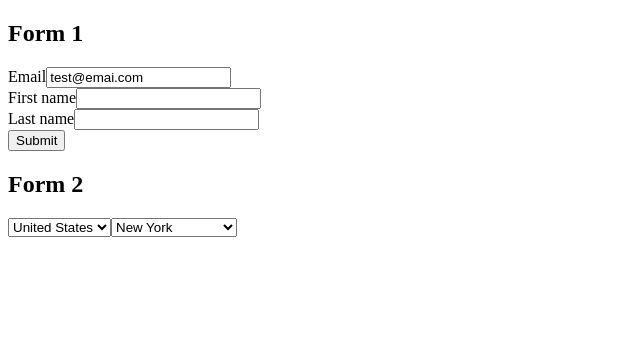
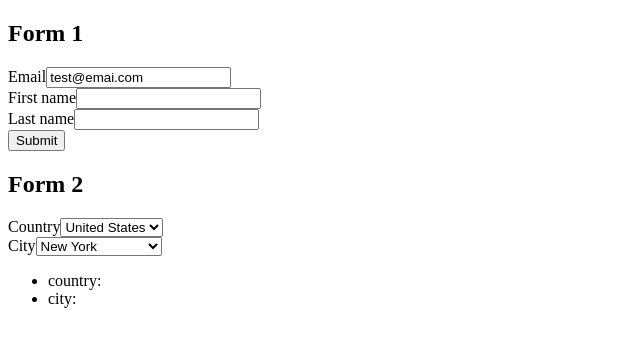
Before and after one commit to vinogvla/bnv-superawesome, a React (Create React App) app: page / in a window 1280 px wide. Shown: the top 346 px of the page, without its empty margins (0-640 px from the left). Built offline with nearby package versions, Linux system fonts and the light colour scheme.

Commit message:
I dont remember

```diff
--- a/src/components/Form2.jsx
+++ b/src/components/Form2.jsx
@@ -18,25 +18,41 @@ const DropDown = ({ label, options }) => {
     console.log(`${e.target.name}: ${e.target.value}`)
   }
   return (
-    <label>
-      { label }
-      <select onChange={handleChange}>
-        { options.map ((element) => { return (
-            <option key={element} value={element}>{element}</option>
-          )})
-        }
-      </select>
-    </label>
+    <div>
+      <label>
+        { label }
+        <select onChange={handleChange}>
+          { options.map (element => (<option key={element} value={element}>{element}</option>)) }
+        </select>
+      </label>
+    </div>
   )
 }
 
+const Result = ({state}) => {
+  console.log(state)
+  console.log(Object.entries(state))
+  return (
+    <ul>
+      { Object.entries(state).map(([key, value]) => ( <li key={key}>{`${key}: ${value}`}</li>)) }
+    </ul>
+  )
+}
+
+
 export default class Form2 extends React.Component {
+  state = {
+    country: '',
+    city: ''
+  }
+
   render() {
     return (
       <form>
         <h2>Form 2 </h2>
-        <DropDown options={DATA.map(e=>(e.country)).filter((e,i,a)=>(a.indexOf(e)===i))} />
-        <DropDown options={DATA.map(e=>(e.city)).filter((e,i,a)=>(a.indexOf(e)===i))} />
+        <DropDown label="Country" options={DATA.map(e=>(e.country)).filter((e,i,a)=>(a.indexOf(e)===i))} />
+        <DropDown label="City" options={DATA.map(e=>(e.city)).filter((e,i,a)=>(a.indexOf(e)===i))} />
+        <Result state={this.state} />
       </form>
     )
   }
```
